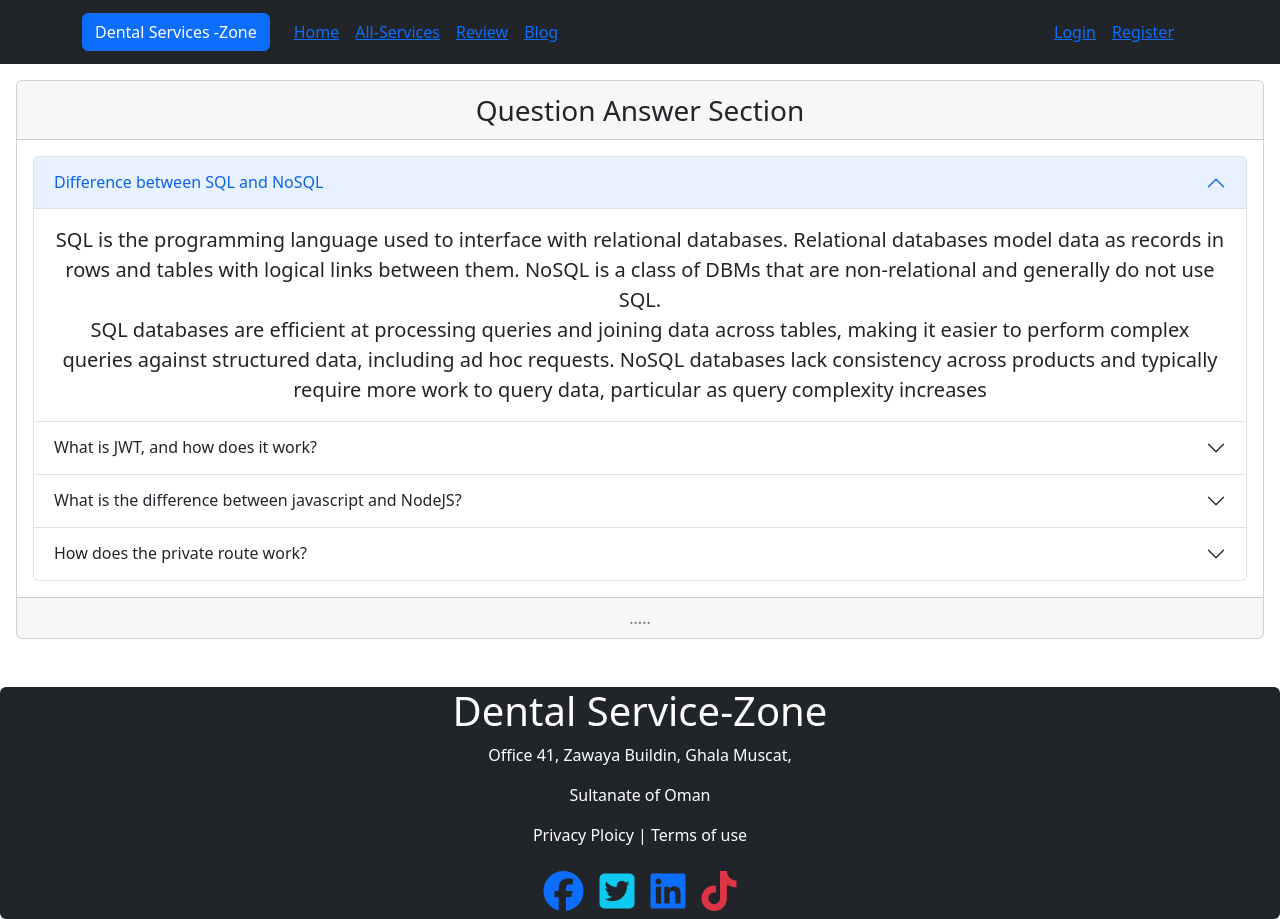
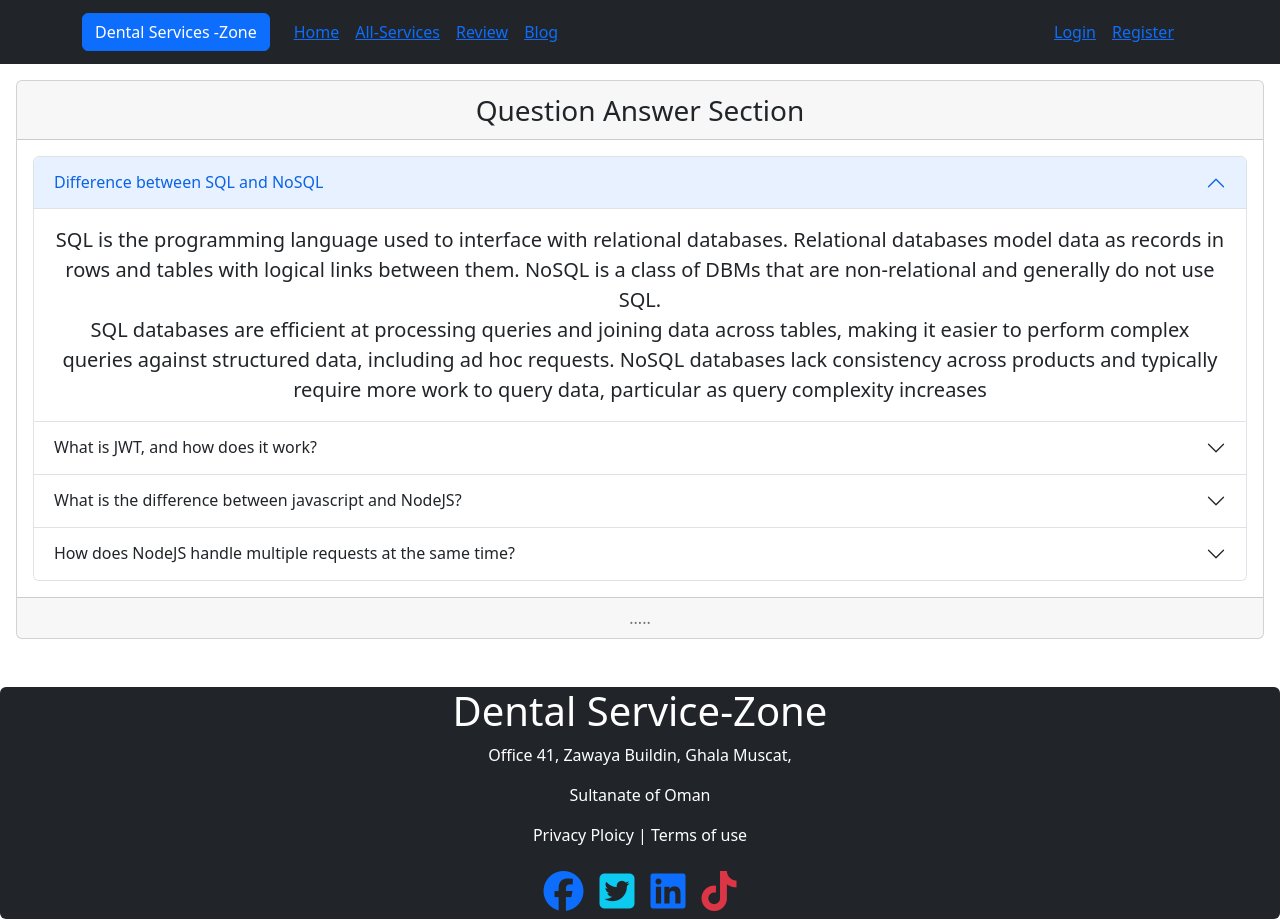
Before and after one commit to sohelrana2250/service-review-client-side-11, a React (Create React App) app: page /blog in a window 1280 px wide. Built offline with nearby package versions, Linux system fonts and the light colour scheme; no server answers.

Commit message:
commit-fourtheen

```diff
--- a/src/components/Blog/Blog.js
+++ b/src/components/Blog/Blog.js
@@ -59,15 +59,15 @@ const Blog = () => {
 
 
                             <Accordion.Item eventKey="3">
-                                <Accordion.Header>How does the private route work?</Accordion.Header>
+                                <Accordion.Header>How does NodeJS handle multiple requests at the same time?</Accordion.Header>
                                 <Accordion.Body>
                                     <Card.Text className='fs-5'>
 
 
-                                        The private route component is similar to the public route, the only change is that redirect URL and authenticate condition. If the user is not authenticated he will be redirected to the login page and the user can only access the authenticated routes If he is authenticated
+                                        How NodeJS handle multiple client requests? NodeJS receives multiple client requests and places them into EventQueue. NodeJS is built with the concept of event-driven architecture. NodeJS has its own EventLoop which is an infinite loop that receives requests and processes them.
 
                                         <Card.Text>
-                                            Protected routes are those routes that only grant access to authorized users. This means that users must first meet certain conditions before accessing that specific route. For instance, your application can require only logged-in users be able to visit the dashboard page.
+                                            As is, node. js can process upwards of 1000 requests per second and speed limited only to the speed of your network card. Node. js falls into the category of concurrent computation. This is a direct result of the single-threaded event loop being the backbone of a Node. js application.
                                         </Card.Text>
                                     </Card.Text>
 
```
